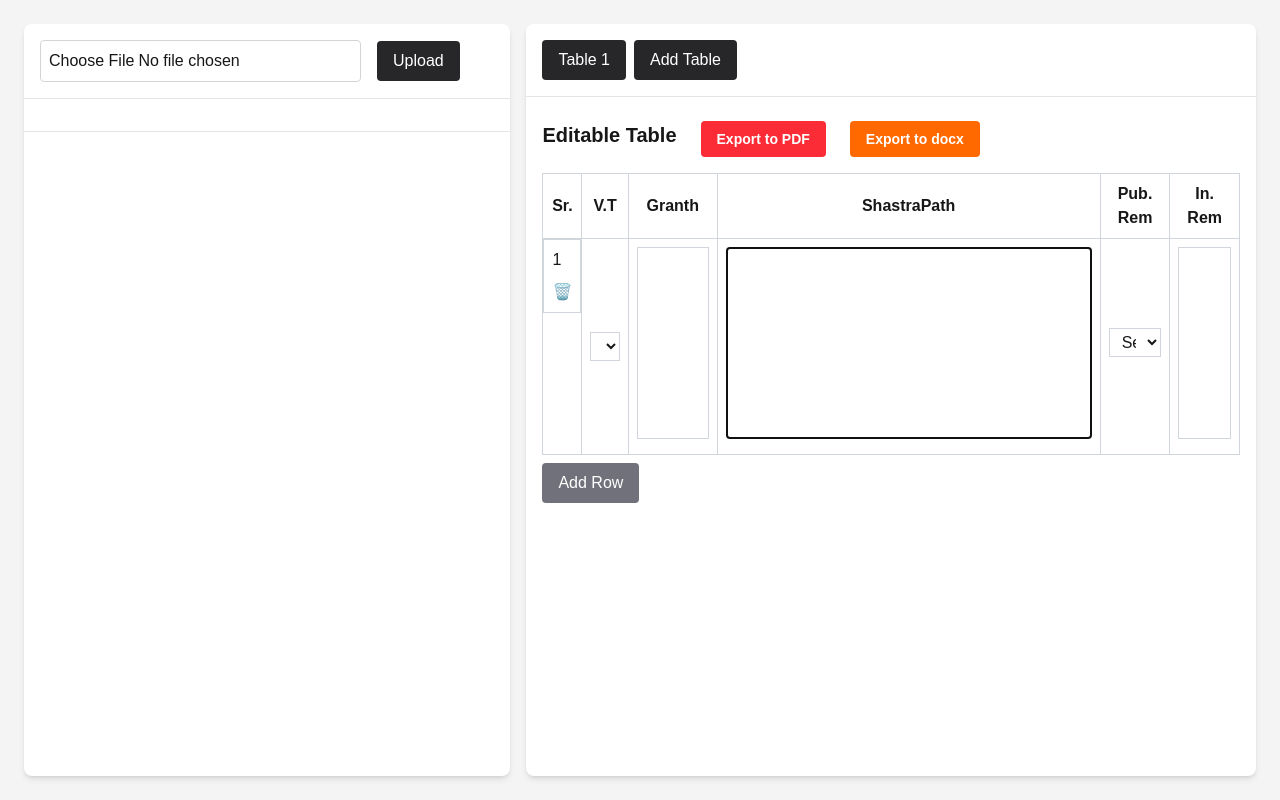
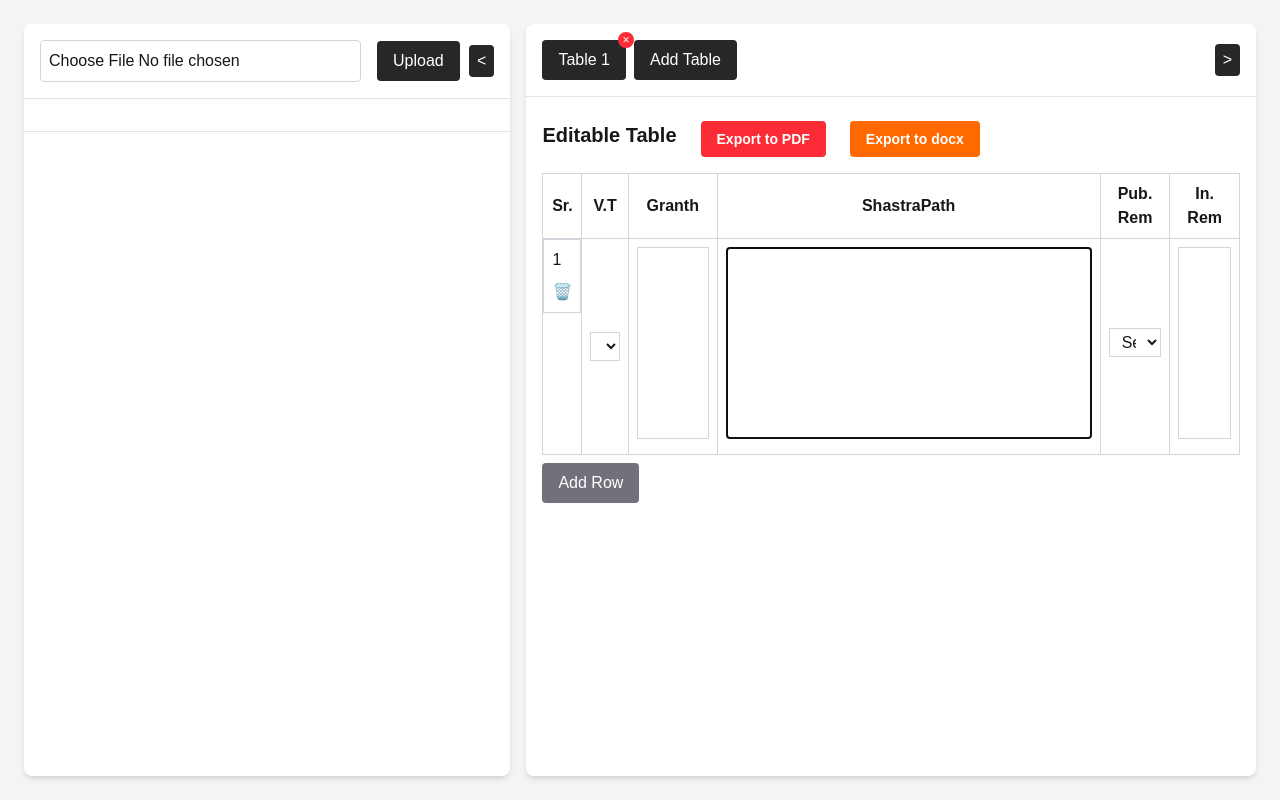
Before and after one commit to dhruvsh-1729/text-processor, a Next.js app: page / in a window 1280 px wide. Built offline with nearby package versions, Linux system fonts and the light colour scheme.

Commit message:
page number

```diff
--- a/pages/index.tsx
+++ b/pages/index.tsx
@@ -8,6 +8,8 @@ const App: React.FC = () => {
   const [file, setFile] = useState<File | null>(null);
   const [docs, setDocs] = useState<Array<{ fileName: string; sections: ParsedSection[] }>>([]);
   const [activeDocTab, setActiveDocTab] = useState<number | null>(null);
+  const [hiddenLeft, setHiddenLeft] = useState<boolean>(false);
+  const [hiddenRight, setHiddenRight] = useState<boolean>(false);
   const [tables, setTables] = useState<Array<{ rows: TableRow[]; selectedRowIndex: number | null }>>([
     {
       rows: [{ id: 1, col1: '', col2: 'स्व', col3: '', col4: '\n', col5: '', col6: '' }],
@@ -182,9 +184,12 @@ const App: React.FC = () => {
   return (
     <div className="h-screen flex gap-4 p-6 overflow-hidden bg-zinc-100">
       {/* Left Section: Document Tabs */}
-      <div className="w-2/5 flex flex-col min-h-0 overflow-hidden bg-white shadow-md rounded-lg">
-      <div className="flex-shrink-0 p-4 border-b border-zinc-200">
-        {/* <h1 className="text-xl font-semibold text-zinc-800 mb-4">Upload a .docx File</h1> */}
+      <div
+        className={`transition-all duration-300 ${hiddenLeft ? 'w-12' : hiddenRight ? 'w-full' : 'w-2/5'
+          } flex flex-col min-h-0 overflow-hidden bg-white shadow-md rounded-lg`}
+      >
+        <div className="flex-shrink-0 p-4 border-b border-zinc-200 flex items-center justify-between">
+          {!hiddenLeft && (
             <div className="flex gap-4 items-center">
               <input
                 type="file"
@@ -199,15 +204,23 @@ const App: React.FC = () => {
                 Upload
               </button>
             </div>
+          )}
+          <button
+            onClick={() => setHiddenLeft(!hiddenLeft)}
+            className="bg-zinc-800 text-white px-2 py-1 rounded hover:bg-zinc-700 focus:outline-none focus:ring-2 focus:ring-zinc-500"
+          >
+            {hiddenLeft ? '>' : '<'}
+          </button>
         </div>
+        {!hiddenLeft && (
+          <>
             <div className="flex-shrink-0 p-4 border-b border-zinc-200">
               <div className="tabs flex gap-2 flex-wrap">
                 {docs.map((doc, index) => (
                   <button
                     key={index}
                     onClick={() => setActiveDocTab(index)}
-          className={`px-4 py-2 rounded focus:outline-none focus:ring-2 focus:ring-zinc-500 ${
-            activeDocTab === index
+                    className={`px-4 py-2 rounded focus:outline-none focus:ring-2 focus:ring-zinc-500 ${activeDocTab === index
                       ? 'bg-zinc-800 text-white'
                       : 'bg-zinc-200 text-zinc-800 hover:bg-zinc-300'
                       }`}
@@ -226,24 +239,46 @@ const App: React.FC = () => {
                 />
               )}
             </div>
+          </>
+        )}
       </div>
 
       {/* Right Section: Table Tabs */}
-      <div className="w-3/5 flex flex-col min-h-0 overflow-hidden bg-white shadow-md rounded-lg">
-      <div className="flex-shrink-0 p-4 border-b border-zinc-200">
+      <div
+        className={`transition-all duration-300 ${hiddenRight ? 'w-96' : hiddenLeft ? 'w-full' : 'w-3/5'
+          } flex flex-col min-h-0 overflow-hidden bg-white shadow-md rounded-lg`}
+      >
+        <div className="flex-shrink-0 p-4 border-b border-zinc-200 flex items-center justify-between">
+          {!hiddenRight && (
             <div className="tabs flex gap-2 flex-wrap">
               {tables.map((_, index) => (
+                <div key={index} className="relative">
                   <button
-          key={index}
                     onClick={() => setActiveTableTab(index)}
-          className={`px-4 py-2 rounded focus:outline-none focus:ring-2 focus:ring-zinc-500 ${
-            activeTableTab === index
+                    className={`px-4 py-2 rounded focus:outline-none focus:ring-2 focus:ring-zinc-500 ${activeTableTab === index
                       ? 'bg-zinc-800 text-white'
                       : 'bg-zinc-200 text-zinc-800 hover:bg-zinc-300'
                       }`}
                   >
                     Table {index + 1}
                   </button>
+                  <button
+                    onClick={() =>
+                      setTables((prevTables) => {
+                        const newTables = prevTables.filter((_, i) => i !== index);
+                        if (activeTableTab === index) {
+                          setActiveTableTab(newTables.length > 0 ? 0 : 0);
+                        } else if (activeTableTab > index) {
+                          setActiveTableTab((prev) => prev - 1);
+                        }
+                        return newTables;
+                      })
+                    }
+                    className="absolute top-0 right-0 transform translate-x-1/2 -translate-y-1/2 bg-red-500 text-white rounded-full w-4 h-4 flex items-center justify-center text-xs"
+                  >
+                    ×
+                  </button>
+                </div>
               ))}
               <button
                 onClick={addTableTab}
@@ -252,6 +287,13 @@ const App: React.FC = () => {
                 Add Table
               </button>
             </div>
+          )}
+          <button
+            onClick={() => setHiddenRight(!hiddenRight)}
+            className="bg-zinc-800 text-white px-2 py-1 rounded hover:bg-zinc-700 focus:outline-none focus:ring-2 focus:ring-zinc-500"
+          >
+            {hiddenRight ? '<' : '>'}
+          </button>
         </div>
         <div className="flex-1 overflow-y-auto p-4">
           {tables[activeTableTab] && (
```
Lines whose indentation alone changed are shown as unchanged.
